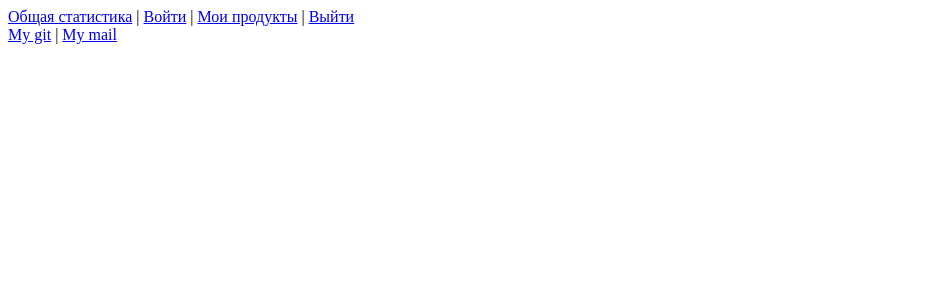
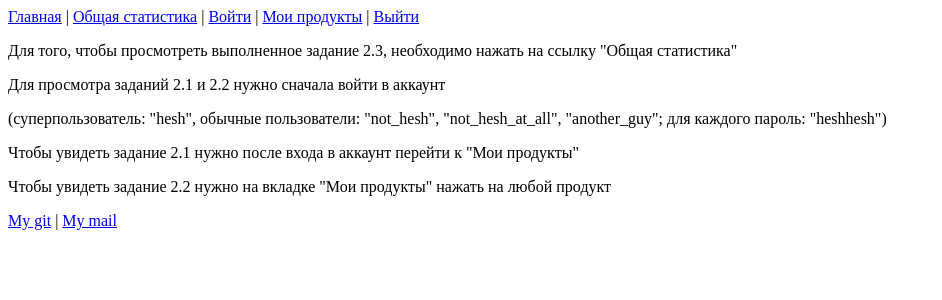
Before and after one commit to heshegto/test_hard_qode, a Django app: page / in a window 1280 px wide. Shown: the top 300 px of the page, without its empty margins (0-942 px from the left). Run offline with Django 4.2, Linux system fonts and the light colour scheme.

Commit message:
base.html is now really base. Added main page - main.html

```diff
--- a/my_test_app/urls.py
+++ b/my_test_app/urls.py
@@ -1,7 +1,7 @@
 from django.urls import path
-from my_test_app.views import BaseView
+from my_test_app.views import MainView
 
 app_name = 'my_test_app'
 urlpatterns = [
-    path('', BaseView.as_view())
+    path('', MainView.as_view(), name='main')
 ]
--- a/my_test_app/views.py
+++ b/my_test_app/views.py
@@ -2,5 +2,5 @@ from django.shortcuts import render
 from django.views.generic.base import TemplateView
 
 
-class BaseView(TemplateView):
-    template_name = 'base.html'
+class MainView(TemplateView):
+    template_name = 'main.html'
--- a/templates/base.html
+++ b/templates/base.html
@@ -1,5 +1,5 @@
 <!DOCTYPE html>
-<html lang="en">
+<html lang="ru">
 <head>
     <meta charset="UTF-8">
     <title>Test HardQode</title>
@@ -8,6 +8,7 @@
 
 <!-- Head -->
 <nav>
+    <a href="{% url 'my_test_app:main' %}">Главная</a> |
     <a href="#">Общая статистика</a> |
     <a href="#">Войти</a> |
     {# if loged_in #}
--- /dev/null
+++ b/templates/main.html
@@ -0,0 +1,10 @@
+{% extends 'base.html' %}
+
+{% block content %}
+    <p>Для того, чтобы просмотреть выполненное задание 2.3, необходимо нажать на ссылку "Общая статистика"</p>
+    <p>Для просмотра заданий 2.1 и 2.2 нужно сначала войти в аккаунт</p>
+    <p>(суперпользователь: "hesh", обычные пользователи: "not_hesh", "not_hesh_at_all", "another_guy"; для каждого
+        пароль: "heshhesh")</p>
+    <p>Чтобы увидеть задание 2.1 нужно после входа в аккаунт перейти к "Мои продукты"</p>
+    <p>Чтобы увидеть задание 2.2 нужно на вкладке "Мои продукты" нажать на любой продукт</p>
+{% endblock %}
--- a/test_hard_qode/urls.py
+++ b/test_hard_qode/urls.py
@@ -19,5 +19,5 @@ from django.urls import path, include
 
 urlpatterns = [
     path('admin/', admin.site.urls),
-    path('', include('my_test_app.urls'))
+    path('', include('my_test_app.urls', namespace='my_test_app'))
 ]
```
